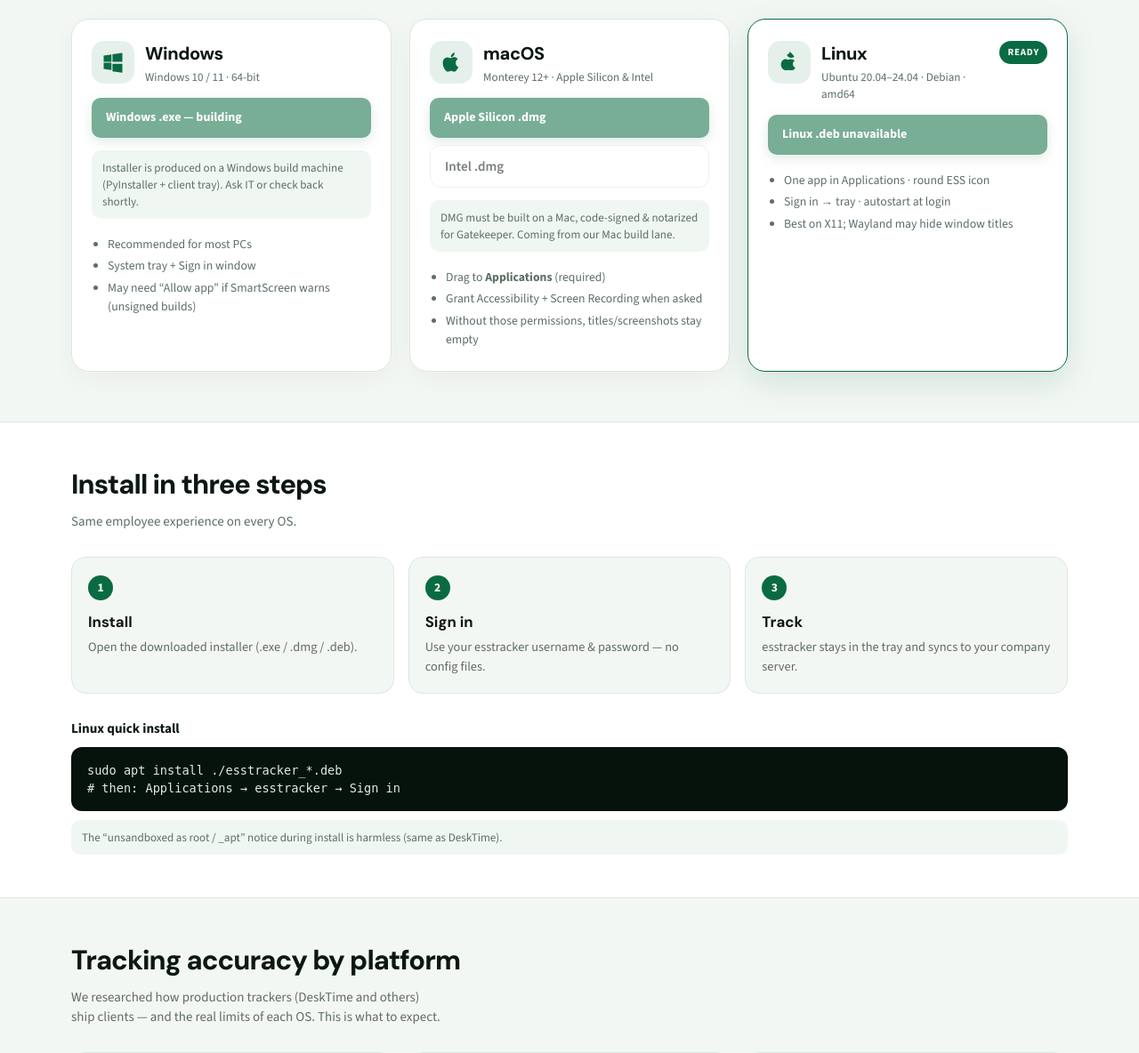
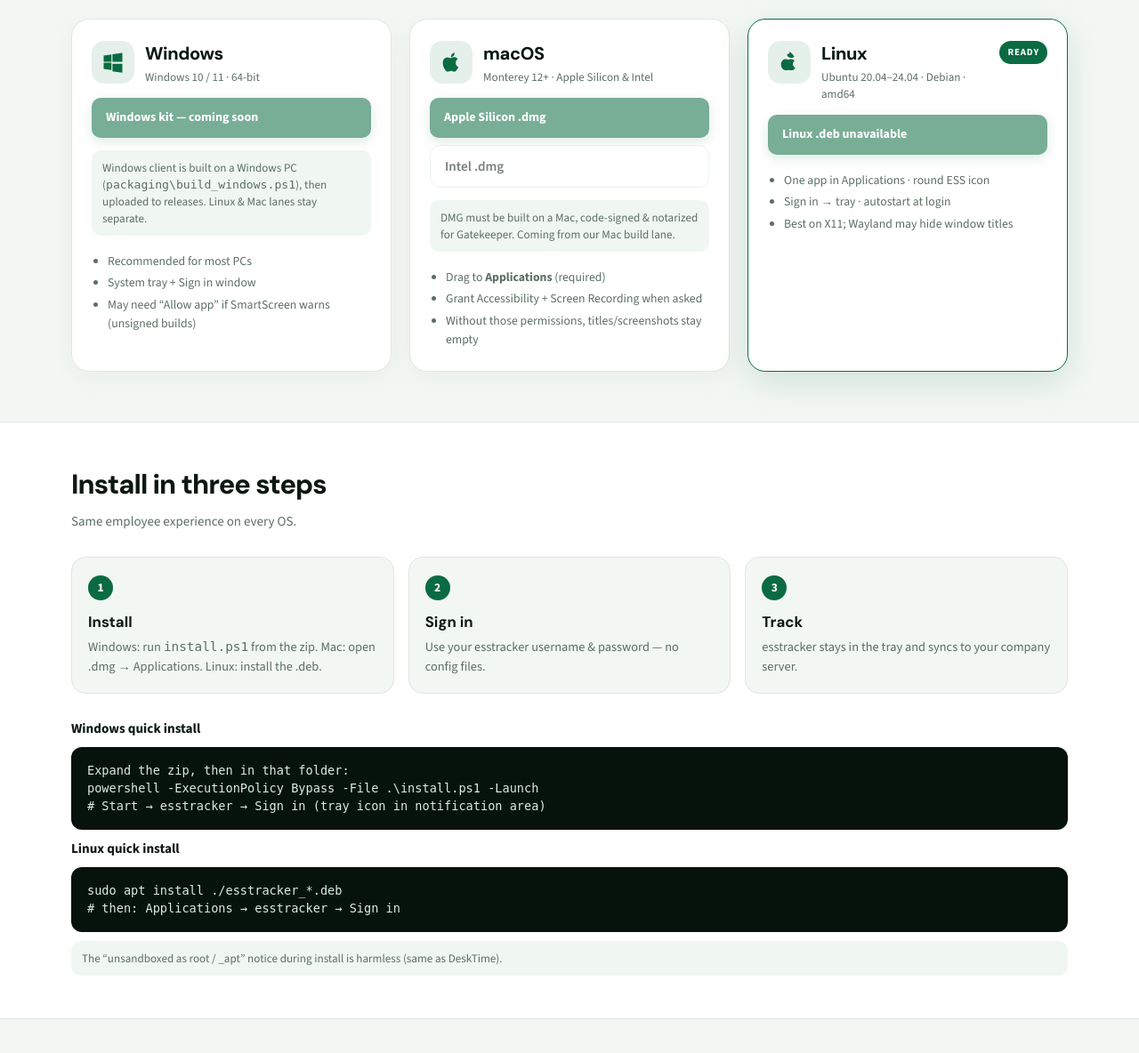
Before and after one commit to networkadminn/networkadminn, a Flask app: template timetrack/server/templates/public_download.html in a window 1280 px wide. Shown: the part 419-1603 px from the top of the page at 89% size. Run offline with Flask 3, Linux system fonts and the light colour scheme; the template is opened without the code that fills it, so the values that code supplies are empty.

Commit message:
Update download page for Windows install kit zip.
Detect esstracker-*-windows.zip releases and document PowerShell install.ps1 steps on /download.

Co-authored-by: Cursor <cursoragent@cursor.com>

```diff
--- a/timetrack/server/templates/public_download.html
+++ b/timetrack/server/templates/public_download.html
@@ -2,7 +2,7 @@
 {% block title %}Download esstracker · Windows, Mac, Linux{% endblock %}
 {% block head %}
 <meta name="description" content="Download the esstracker employee client for Windows, macOS, and Linux. Install, sign in, track from the tray — Euclidee Software Solutions." />
-<link rel="stylesheet" href="{{ url_for('static', filename='public.css') }}?v=14" />
+<link rel="stylesheet" href="{{ url_for('static', filename='public.css') }}?v=21" />
 {% endblock %}
 {% block body %}
 <div class="pub-page dl-page">
@@ -54,7 +54,7 @@
     <div class="pub-container">
       <div class="dl-grid">
         {# —— Windows —— #}
-        <article class="dl-card" data-os="windows" id="windows">
+        <article class="dl-card{% if releases.windows.ready %} is-ready{% endif %}" data-os="windows" id="windows">
           <header>
             <span class="dl-os-icon" aria-hidden="true">
               <svg viewBox="0 0 24 24" width="28" height="28"><path fill="currentColor" d="M3 5.5 10.5 4.4v7.1H3V5.5zm0 13 7.5 1.1v-7.2H3v6.1zM11.5 4.2 21 3v8.5h-9.5V4.2zm0 16.6L21 22v-8.6h-9.5v7.4z"/></svg>
@@ -63,15 +63,19 @@
               <h2>Windows</h2>
               <p>Windows 10 / 11 · 64-bit</p>
             </div>
+            {% if releases.windows.ready %}<span class="dl-badge">Ready</span>{% endif %}
           </header>
-          {% if releases.windows.ready and releases.windows.exe %}
-          <a class="pub-btn dl-primary" href="{{ url_for('views.download_file', platform='windows', filename=releases.windows.exe.name) }}">
-            Download .exe
-            <small>{{ releases.windows.exe.size_label }}</small>
+          {% if releases.windows.ready and releases.windows.file %}
+          <a class="pub-btn dl-primary" id="windowsDownload" href="{{ url_for('views.download_file', platform='windows', filename=releases.windows.file.name) }}">
+            {% if releases.windows.kind == 'zip' %}Download Windows kit (.zip){% else %}Download .exe{% endif %}
+            <small>{{ releases.windows.file.size_label }}</small>
           </a>
+          {% if releases.windows.kind == 'zip' %}
+          <p class="dl-note">Unzip → right-click <code>install.ps1</code> → Run with PowerShell. Adds Start Menu + tray autostart.</p>
+          {% endif %}
           {% else %}
-          <button class="pub-btn dl-primary" type="button" disabled>Windows .exe — building</button>
-          <p class="dl-note">Installer is produced on a Windows build machine (PyInstaller + client tray). Ask IT or check back shortly.</p>
+          <button class="pub-btn dl-primary" type="button" disabled>Windows kit — coming soon</button>
+          <p class="dl-note">Windows client is built on a Windows PC (<code>packaging\build_windows.ps1</code>), then uploaded to releases. Linux &amp; Mac lanes stay separate.</p>
           {% endif %}
           <ul class="dl-meta">
             <li>Recommended for most PCs</li>
@@ -156,7 +160,7 @@
       <ol class="dl-steps">
         <li>
           <strong>Install</strong>
-          <span>Open the downloaded installer (.exe / .dmg / .deb).</span>
+          <span>Windows: run <code>install.ps1</code> from the zip. Mac: open .dmg → Applications. Linux: install the .deb.</span>
         </li>
         <li>
           <strong>Sign in</strong>
@@ -169,6 +173,10 @@
       </ol>
 
       <div class="dl-cmds">
+        <h3>Windows quick install</h3>
+        <pre><code>Expand the zip, then in that folder:
+powershell -ExecutionPolicy Bypass -File .\install.ps1 -Launch
+# Start → esstracker → Sign in (tray icon in notification area)</code></pre>
         <h3>Linux quick install</h3>
         <pre><code>sudo apt install ./esstracker_*.deb
 # then: Applications → esstracker → Sign in</code></pre>
```
Also changed, not shown: timetrack/server/releases.py (+22 -2 lines).
